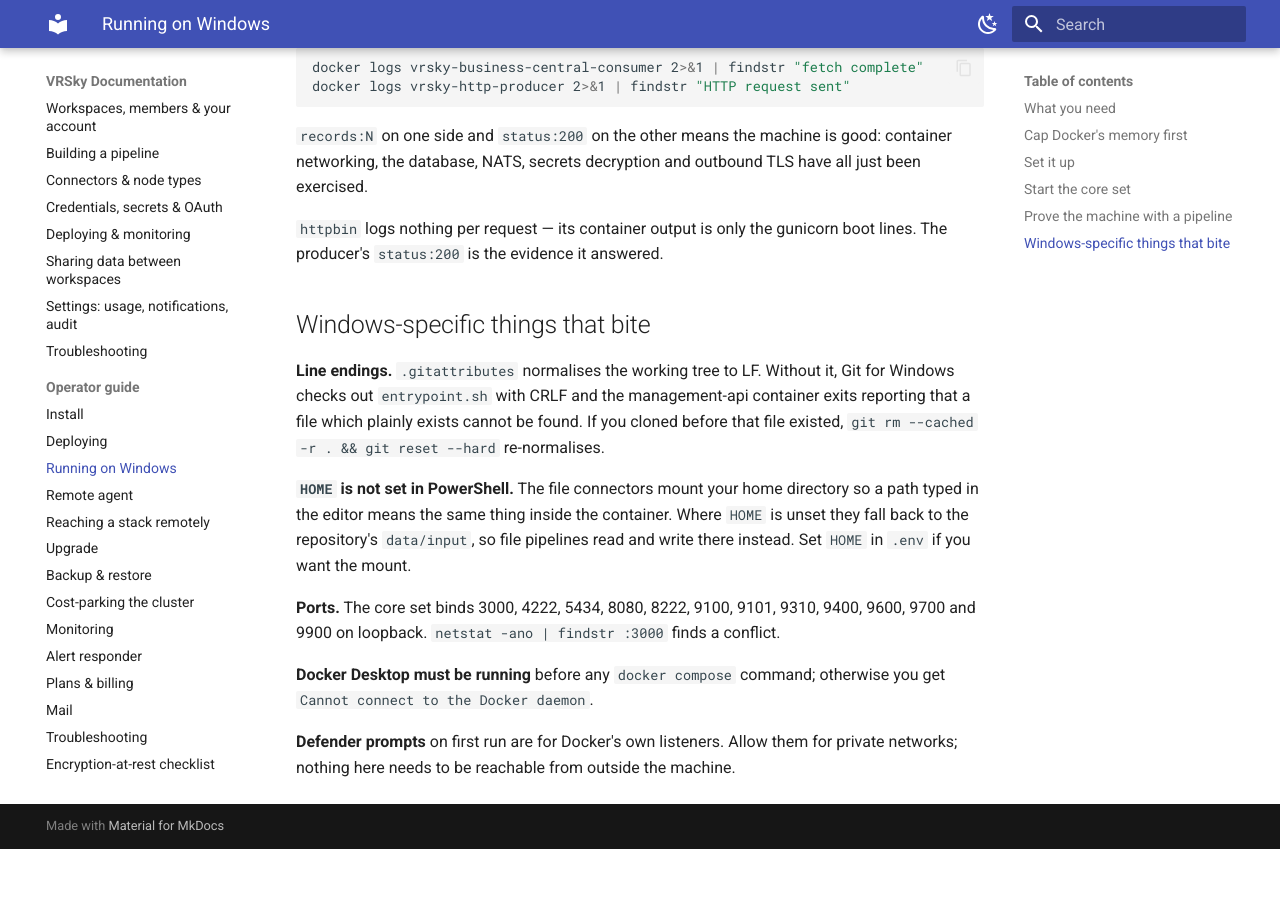
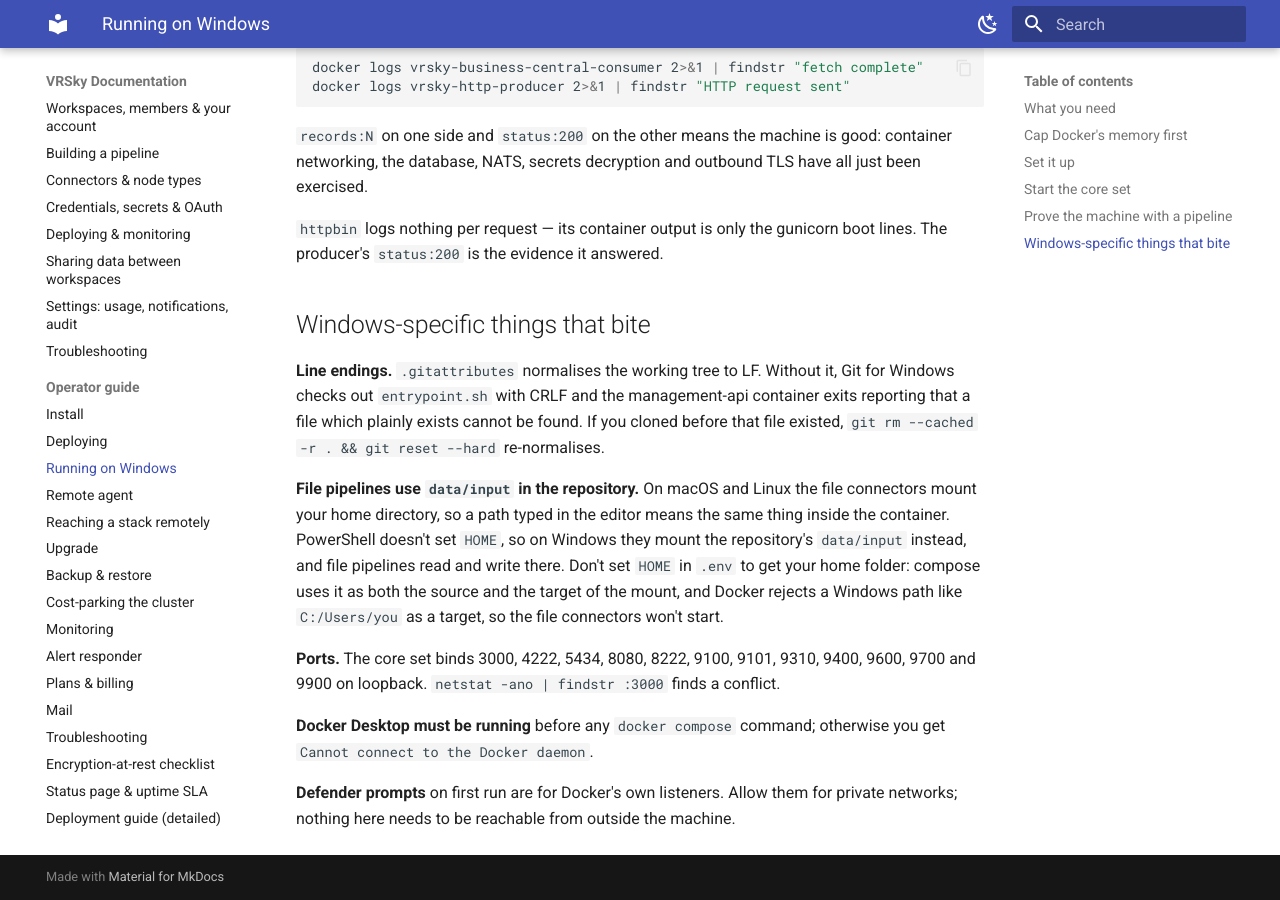
Before and after one commit to ValueRetail/vrsky, an MkDocs documentation site: the page built from docs/operator/windows.md, in a window 1280 px wide and 900 px high, scrolled down 2936 px. Built offline with MkDocs 1.6.1 and Material for MkDocs 9.7.7, drawn with Linux system fonts in a browser that asks for light colours; before the commit the page ends 3785 px from its top, so only the background shows below that.

Commit message:
docs: drop the advice to set HOME on Windows
Review round 2 on #384.

Compose mounts ${HOME:-./data/input} at ${HOME:-/data/input}, so HOME is
both source and target. The Linux engine rejects a Windows path as a
target, which stops the file connectors and make up-core. Remove the
HOME hint from .env.example, and make windows.md say that file pipelines
on Windows use data/input in the repo instead of telling people to set
HOME. Backlog 34 covers a real Windows home-folder mount.

Co-Authored-By: Claude Opus 5.5 <noreply@anthropic.com>

```diff
--- a/docs/operator/windows.md
+++ b/docs/operator/windows.md
@@ -152,11 +152,14 @@ container exits reporting that a file which plainly exists cannot be found. If
 you cloned before that file existed, `git rm --cached -r . && git reset --hard`
 re-normalises.
 
-**`HOME` is not set in PowerShell.** The file connectors mount your home
-directory so a path typed in the editor means the same thing inside the
-container. Where `HOME` is unset they fall back to the repository's
-`data/input`, so file pipelines read and write there instead. Set `HOME` in
-`.env` if you want the mount.
+**File pipelines use `data/input` in the repository.** On macOS and Linux
+the file connectors mount your home directory, so a path typed in the editor
+means the same thing inside the container. PowerShell doesn't set `HOME`, so
+on Windows they mount the repository's `data/input` instead, and file
+pipelines read and write there. Don't set `HOME` in `.env` to get your home
+folder: compose uses it as both the source and the target of the mount, and
+Docker rejects a Windows path like `C:/Users/you` as a target, so the file
+connectors won't start.
 
 **Ports.** The core set binds 3000, 4222, 5434, 8080, 8222, 9100, 9101, 9310,
 9400, 9600, 9700 and 9900 on loopback. `netstat -ano | findstr :3000` finds a
```
Also changed, not shown: plans/backlog.md (+10 -0 lines), plans/issue-381-env-example.md (+9 -4 lines), 1 other file.
